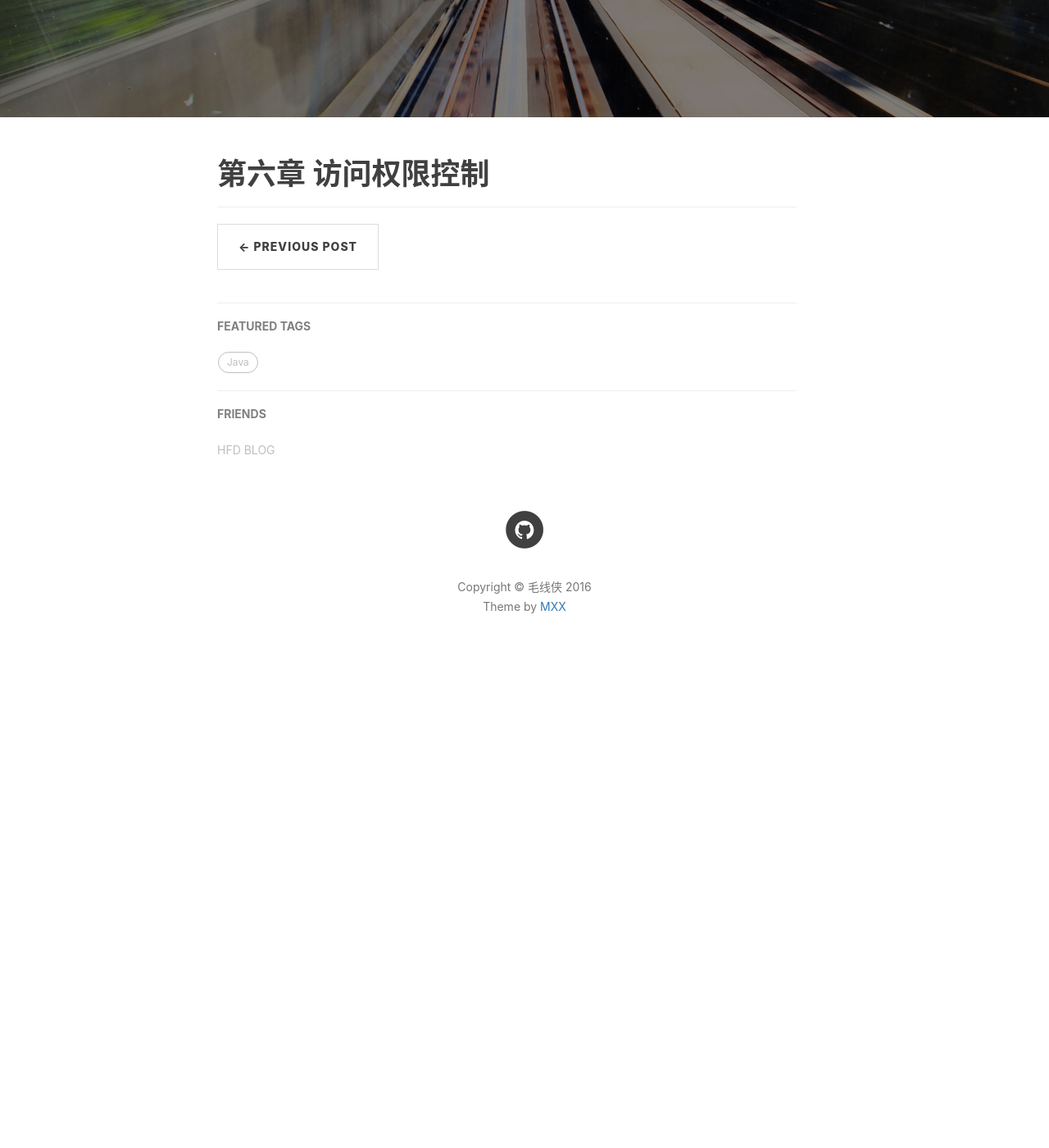
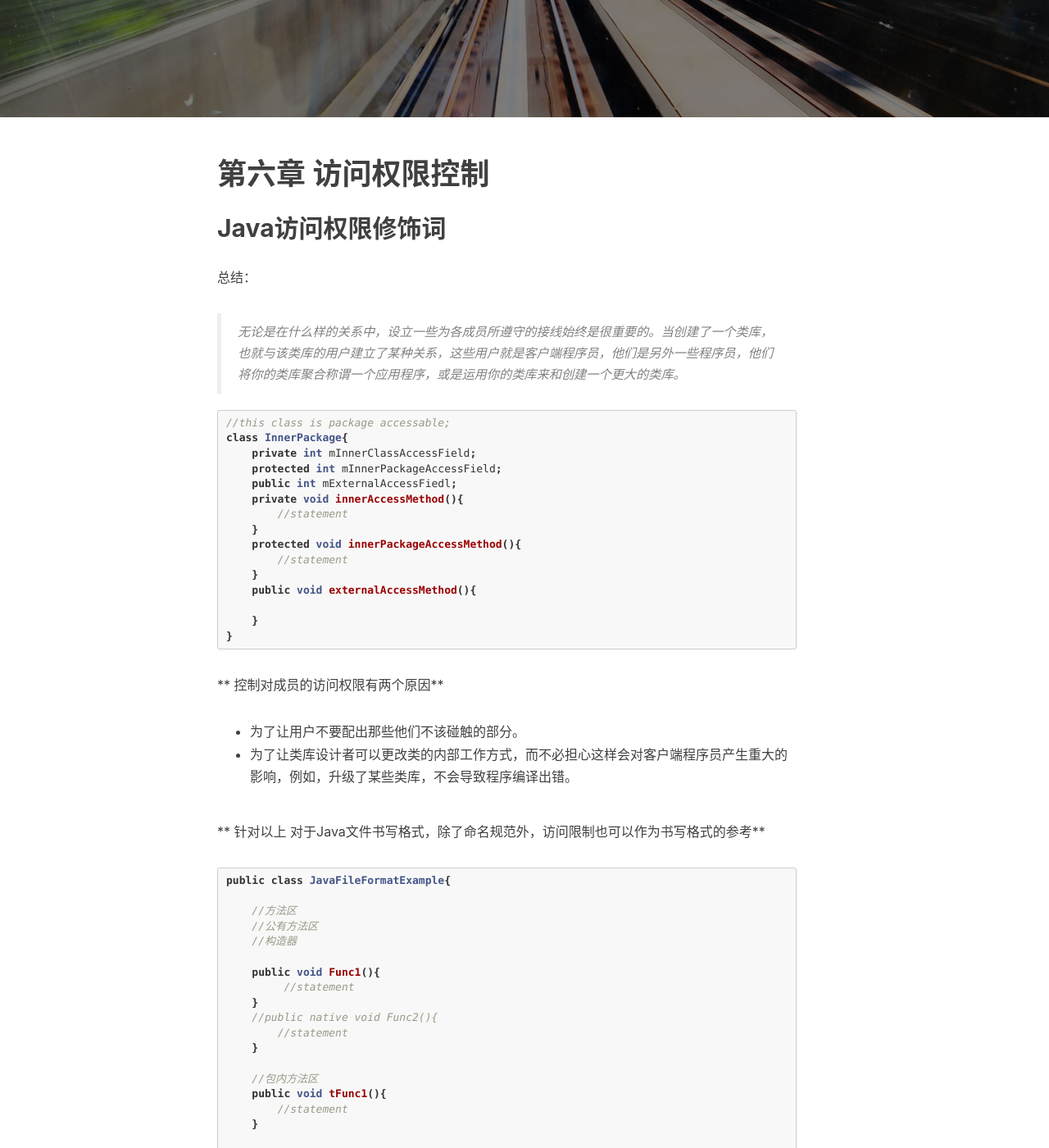
Before and after one commit to hefuduo/hefuduo.github.io, a Jekyll site: the page built from _posts/2016-12-08-javanote6-2016.md, in a window 1280 px wide and 1400 px high, scrolled down 380 px. Shown: the whole window at 82% size. Built offline with Jekyll 4.4.1, drawn with Linux system fonts in a browser that asks for light colours; nearby versions of some CDN libraries; comment, search, counter and statistics services are not loaded; before the commit the page ends 1224 px from its top, so only the background shows below that; some of the changed text lies outside the part shown.

Commit message:
fix the sub title,add java-note6

````diff
--- a/_posts/2016-12-02-javanote1-2016.markdown
+++ b/_posts/2016-12-02-javanote1-2016.markdown
@@ -1,7 +1,7 @@
 ---
 layout:     post
 title:      "java学习笔记1"
-subtitle:   "java学习笔记1"
+subtitle:   "对象导论"
 date:       2016-12-2 11:16:00
 author:     "LeoHe"
 header-img: "img/post-bg-2015.jpg"
--- a/_posts/2016-12-05-javanote2-2016.markdown
+++ b/_posts/2016-12-05-javanote2-2016.markdown
@@ -1,7 +1,7 @@
 ---
 layout:     post
 title:      "java学习笔记2"
-subtitle:   "java学习笔记2"
+subtitle:   "一切都使对象"
 date:       2016-12-5 17:09:00
 author:     "LeoHe"
 header-img: "img/post-bg-2015.jpg"
--- a/_posts/2016-12-06-javanote3-2016.markdown
+++ b/_posts/2016-12-06-javanote3-2016.markdown
@@ -1,7 +1,7 @@
 ---
 layout:     post
 title:      "java学习笔记3"
-subtitle:   "java学习笔记3"
+subtitle:   "操作符"
 date:       2016-12-6 11:13:20
 author:     "LeoHe"
 header-img: "img/post-bg-2015.jpg"
--- a/_posts/2016-12-07-javanote4-2016.markdown
+++ b/_posts/2016-12-07-javanote4-2016.markdown
@@ -1,7 +1,7 @@
 ---
 layout:     post
 title:      "java学习笔记4"
-subtitle:   "java学习笔记4"
+subtitle:   "流程控制"
 date:       2016-12-7 10:20:20
 author:     "LeoHe"
 header-img: "img/post-bg-2015.jpg"
--- a/_posts/2016-12-08-javanote6-2016.md
+++ b/_posts/2016-12-08-javanote6-2016.md
@@ -10,3 +10,99 @@ tags:
 ---
 
 # 第六章 访问权限控制
+
+## Java访问权限修饰词
+
+总结：
+>无论是在什么样的关系中，设立一些为各成员所遵守的接线始终是很重要的。当创建了一个类库，也就与该类库的用户建立了某种关系，这些用户就是客户端程序员，他们是另外一些程序员，他们将你的类库聚合称谓一个应用程序，或是运用你的类库来和创建一个更大的类库。
+
+
+```java
+//this class is package accessable;
+class InnerPackage{
+    private int mInnerClassAccessField;
+    protected int mInnerPackageAccessField;
+    public int mExternalAccessFiedl;
+    private void innerAccessMethod(){
+        //statement
+    }
+    protected void innerPackageAccessMethod(){
+        //statement
+    }
+    public void externalAccessMethod(){
+
+    }
+}
+```
+
+** 控制对成员的访问权限有两个原因**
+
+* 为了让用户不要配出那些他们不该碰触的部分。
+* 为了让类库设计者可以更改类的内部工作方式，而不必担心这样会对客户端程序员产生重大的影响，例如，升级了某些类库，不会导致程序编译出错。
+
+
+
+
+** 针对以上 对于Java文件书写格式，除了命名规范外，访问限制也可以作为书写格式的参考**
+
+
+```java
+public class JavaFileFormatExample{
+
+    //方法区
+    //公有方法区
+    //构造器
+
+    public void Func1(){
+         //statement
+    }
+    //public native void Func2(){
+        //statement
+    }
+
+    //包内方法区
+    public void tFunc1(){
+        //statement
+    }
+
+    protected void tFunc2(){
+        //statement
+    }
+
+    //私有方法区
+    private void sFunc1(){
+        //statement
+    }
+
+    private native void sFunc2(){
+        //statement
+    }
+
+    //域区
+    //公有域
+
+    //包内域
+
+    //私有域
+
+
+    //静态初始化区
+    static{
+        //statement
+    }
+    //初始化代码块
+    {
+        //statement
+    }
+
+    //内部类区
+    class InnerClass{
+
+    }
+}
+```
+
+这种书写格式，可以非常清晰的看到该类对外暴露的接口是什么，该类主要能实现哪些功能，非常清晰。
+
+对于格式化工具，可参考AndroidStudio的一个Activity生命周期格式化工具，LifeCycle-sorter.
+连接：[生命周期格式化插件](https://github.com/armandAkop/Lifecycle-Sorter)
````
Also changed, not shown: _posts/2016-12-07-javanote5-2016.md (+1 -1 lines).
